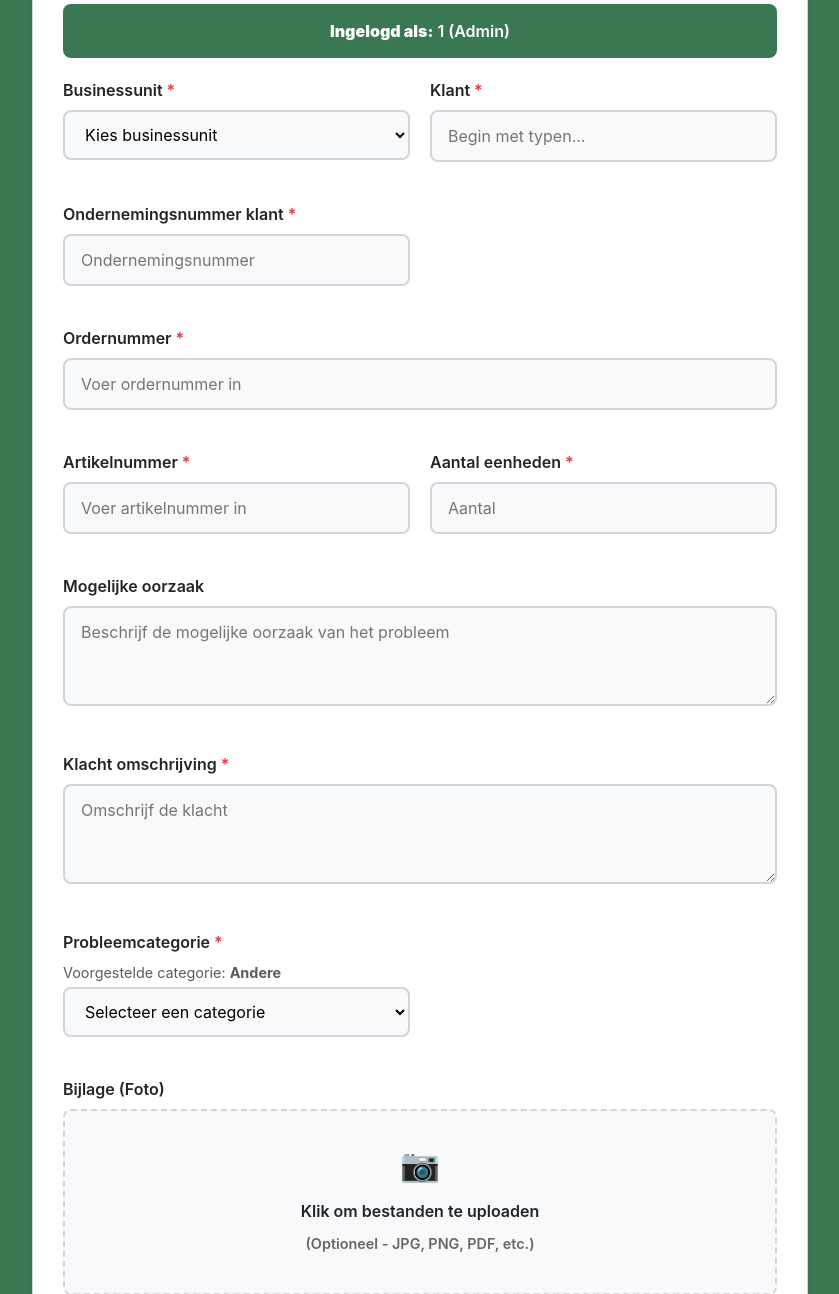
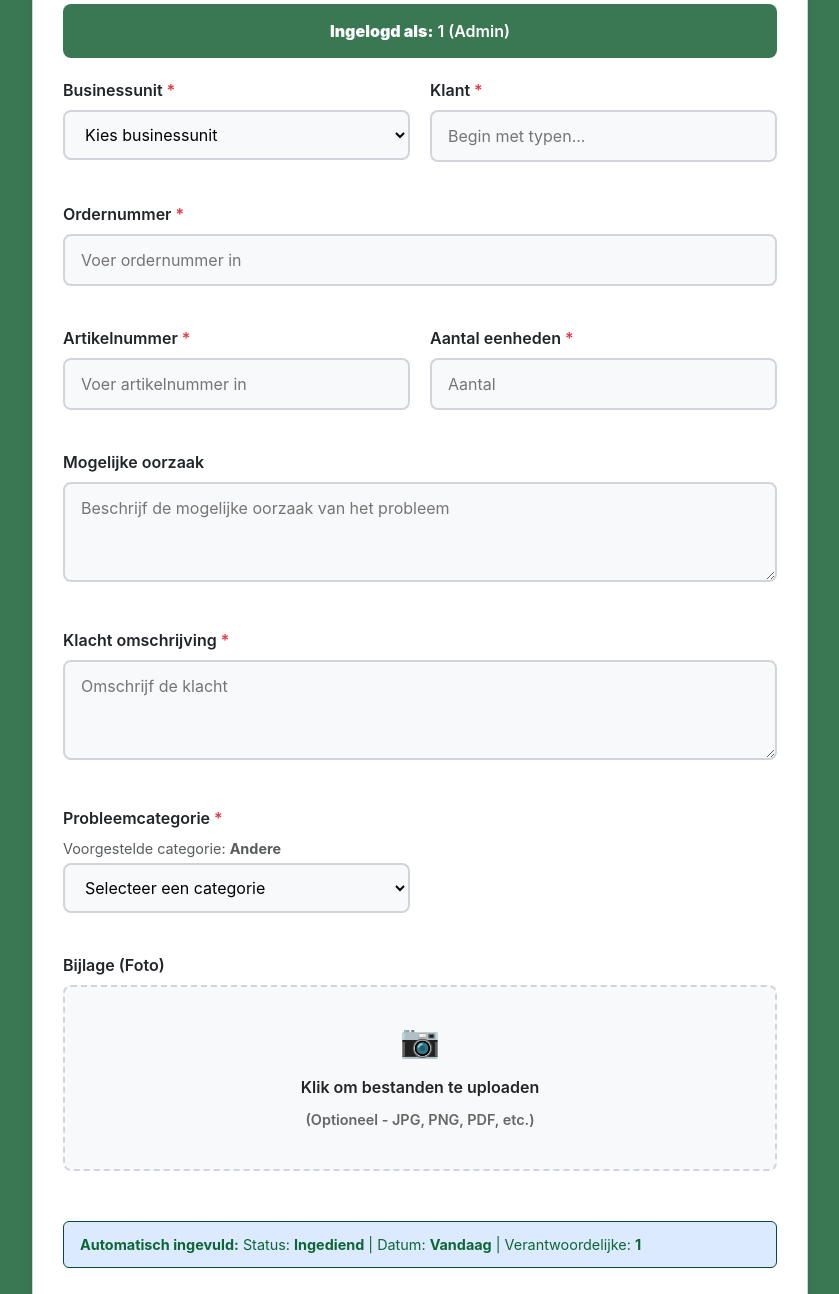
Before and after one commit to A-D-DBS-application/web-application-2025-group-10, a Flask app: page /user/klacht/aanmaken in a window 1280 px wide. Shown: the part 307-1601 px from the top of the page, without its empty margins (220-1059 px from the left). Run offline with Flask 3, Linux system fonts and the light colour scheme; the visitor is signed in with stand-in values (Sample User, id 1); data that the repository does not hold is empty.

Commit message:
ondernemingsnummer wordt niet meer gevraagd, automatisch link met klantnaam

```diff
--- a/app/models.py
+++ b/app/models.py
@@ -106,6 +106,11 @@ class Klacht(db.Model):
     # Relatie naar statushistoriek
     statushistoriek = db.relationship('StatusHistoriek', backref='klacht', lazy=True, cascade='all, delete')
 
+    @property
+    def ondernemingsnummer(self):
+        """Afleidbare toegang tot het ondernemingsnummer via de gekoppelde klant."""
+        return self.klant.ondernemingsnummer if self.klant else None
+
 class StatusHistoriek(db.Model):
     __tablename__ = 'statushistoriek'
     status_id = db.Column(db.Integer, primary_key=True)
--- a/app/routes.py
+++ b/app/routes.py
@@ -21,7 +21,7 @@ from .category_suggester import (
     suggest_probleemcategorie,
     suggest_probleemcategorie_contextual_sqlalchemy,
 )
-from .models import Businessunit, Probleemcategorie, db, klacht_status_enum
+from .models import Businessunit, Klant, Probleemcategorie, db, klacht_status_enum
 
 main = Blueprint('main', __name__)
 
@@ -716,8 +716,10 @@ def klacht_details(klacht_id):
         return redirect(url_for('main.login'))
 
     try:
-        # use relational select to get klant + categorie with one call
-        klacht_response = supabase.table("klacht").select("*, klant:klant_id(klantnaam), categorie:probleemcategorie(type), verantwoordelijke:verantwoordelijke_id(naam), businessunit_ref:businessunit_id(naam)").eq("klacht_id", safe_int(klacht_id)).execute()
+        # use relational select to get klant + categorie with one call (incl. ondernemingsnummer)
+        klacht_response = supabase.table("klacht").select(
+            "*, klant:klant_id(klantnaam, ondernemingsnummer), categorie:probleemcategorie(type), verantwoordelijke:verantwoordelijke_id(naam), businessunit_ref:businessunit_id(naam)"
+        ).eq("klacht_id", safe_int(klacht_id)).execute()
         check_supabase_response(klacht_response, "fetching single complaint")
         if not klacht_response.data:
             flash('Klacht niet gevonden', 'error')
@@ -728,6 +730,19 @@ def klacht_details(klacht_id):
         if not can_view_klacht(klacht_data, safe_int(session['user_id']), session.get('user_rol')):
             flash('Toegang geweigerd', 'error')
             return redirect(url_for('main.user_klachten'))
+
+        try:
+            klant_id_val = safe_int(klacht_data.get('klant_id'))
+            if klant_id_val:
+                klant_obj = db.session.get(Klant, int(klant_id_val))
+                if klant_obj is None:
+                    klant_obj = db.session.query(Klant).get(int(klant_id_val))
+                if klant_obj:
+                    # Voeg ondernemingsnummer toe wanneer Supabase-relatie het niet meegeeft
+                    klacht_data['klant'] = klant_obj
+                    klacht_data['ondernemingsnummer'] = klant_obj.ondernemingsnummer
+        except Exception as e:
+            print(f"Warning: kon klant {klacht_data.get('klant_id')} niet laden via ORM: {e}")
 
         # statushistoriek (defensive)
         try:
@@ -894,7 +909,6 @@ def klacht_aanmaken():
             aantal_eenheden = request.form.get('aantal_eenheden', '').strip()
             mogelijke_oorzaak = request.form.get('mogelijke_oorzaak', '').strip()
             klacht_omschrijving = request.form.get('reden_afwijzing', '').strip()
-            ondernemingsnummer = request.form.get('ondernemingsnummer', '').strip()
             businessunit = request.form.get('businessunit', '').strip() or (session.get('businessunit_naam') or '').strip()
             bu_id = resolve_or_create_businessunit(businessunit) if businessunit else None
             print("DEBUG - Form data ontvangen:")
@@ -934,8 +948,19 @@ def klacht_aanmaken():
                     except Exception as ie2:
                         print(f"Nieuwe klant aanmaken mislukt: {ie2}")
 
-            if not klant_id or not categorie_id or not order_nummer or not artikelnummer or not aantal_eenheden or not klacht_omschrijving or not businessunit or not ondernemingsnummer:
-                flash('Klant, categorie, ordernummer, artikelnummer, aantal eenheden, businessunit, ondernemingsnummer en klacht omschrijving zijn verplicht', 'error')
+            klant_ondernemingsnummer = None
+            if klant_id:
+                try:
+                    klant_obj = db.session.get(Klant, int(klant_id))
+                    if klant_obj is None:
+                        klant_obj = db.session.query(Klant).get(int(klant_id))
+                    if klant_obj:
+                        klant_ondernemingsnummer = klant_obj.ondernemingsnummer
+                except Exception as e:
+                    print(f"Warning: kon klant {klant_id} niet laden voor ondernemingsnummer: {e}")
+
+            if not klant_id or not categorie_id or not order_nummer or not artikelnummer or not aantal_eenheden or not klacht_omschrijving or not businessunit:
+                flash('Klant, categorie, ordernummer, artikelnummer, aantal eenheden, businessunit en klacht omschrijving zijn verplicht', 'error')
                 return render_template(
                     'klacht_aanmaken.html',
                     user_naam=session.get('user_naam'),
@@ -946,13 +971,6 @@ def klacht_aanmaken():
                     suggested_categorie_type=suggested_categorie_type,
                     selected_categorie_id=selected_categorie_id
                 )
-
-            # Probeer ondernemingsnummer op te slaan bij de klant (indien beschikbaar)
-            if klant_id and ondernemingsnummer:
-                try:
-                    supabase.table("klant").update({"ondernemingsnummer": ondernemingsnummer}).eq("klant_id", int(klant_id)).execute()
-                except Exception as e:
-                    print(f"Warning: kon ondernemingsnummer niet opslaan voor klant {klant_id}: {e}")
 
             # ================== AANGESCHERPT: meerdere bestanden verwerken (Upload) ==================
             bijlages = []
@@ -1571,7 +1589,6 @@ def klacht_bewerken(klacht_id):
         categorie_id = request.form.get('categorie_id', '').strip()
         mogelijke_oorzaak = request.form.get('mogelijke_oorzaak', '').strip()
         klacht_omschrijving = request.form.get('reden_afwijzing', '').strip()
-        ondernemingsnummer = request.form.get('ondernemingsnummer', '').strip()
         businessunit = request.form.get('businessunit', '').strip() or (session.get('businessunit_naam') or '').strip()
         bu_id = resolve_or_create_businessunit(businessunit) if businessunit else None
         verantwoordelijke_id = request.form.get('vertegenwoordiger_id', '').strip()  # nieuw
@@ -1606,11 +1623,6 @@ def klacht_bewerken(klacht_id):
             klacht_row = klacht_get_resp.data[0]
             existing_bijlages_raw = klacht_row.get('bijlages')
             klant_id_existing = klacht_row.get('klant_id')
-            if klant_id_existing and ondernemingsnummer:
-                try:
-                    supabase.table("klant").update({"ondernemingsnummer": ondernemingsnummer}).eq("klant_id", int(klant_id_existing)).execute()
-                except Exception as e:
-                    print(f"Warning: kon ondernemingsnummer niet opslaan voor klant {klant_id_existing}: {e}")
 
         # Converteer opgeslagen string naar lijst van dicts voor bewerking
         existing_bijlages = normalize_bijlages(existing_bijlages_raw)
--- a/app/templates/klacht_aanmaken.html
+++ b/app/templates/klacht_aanmaken.html
@@ -53,11 +53,6 @@
                                 <option value="{{ klant.klantnaam }}" data-id="{{ klant.klant_id }}"></option>
                             {% endfor %}
                         </datalist>
-                    </div>
-
-                    <div class="form-group">
-                        <label for="ondernemingsnummer" class="required">Ondernemingsnummer klant</label>
-                        <input type="text" name="ondernemingsnummer" id="ondernemingsnummer" placeholder="Ondernemingsnummer" value="{{ request.form.get('ondernemingsnummer','') }}" required>
                     </div>
 
                     <div class="form-group full-width">
--- a/app/templates/klacht_details.html
+++ b/app/templates/klacht_details.html
@@ -221,7 +221,9 @@
             <div class="detail-row">
                 <div class="detail-label">Ondernemingsnummer klant:</div>
                 <div class="detail-value">
-                    <input type="text" name="ondernemingsnummer" value="{{ klacht.ondernemingsnummer or '' }}" class="edit-input" placeholder="Ondernemingsnummer">
+                    <div class="readonly-field">
+                        {% if klacht.klant %}{{ klacht.klant.ondernemingsnummer or 'Onbekend' }}{% else %}Onbekend{% endif %}
+                    </div>
                 </div>
             </div>
 
```
